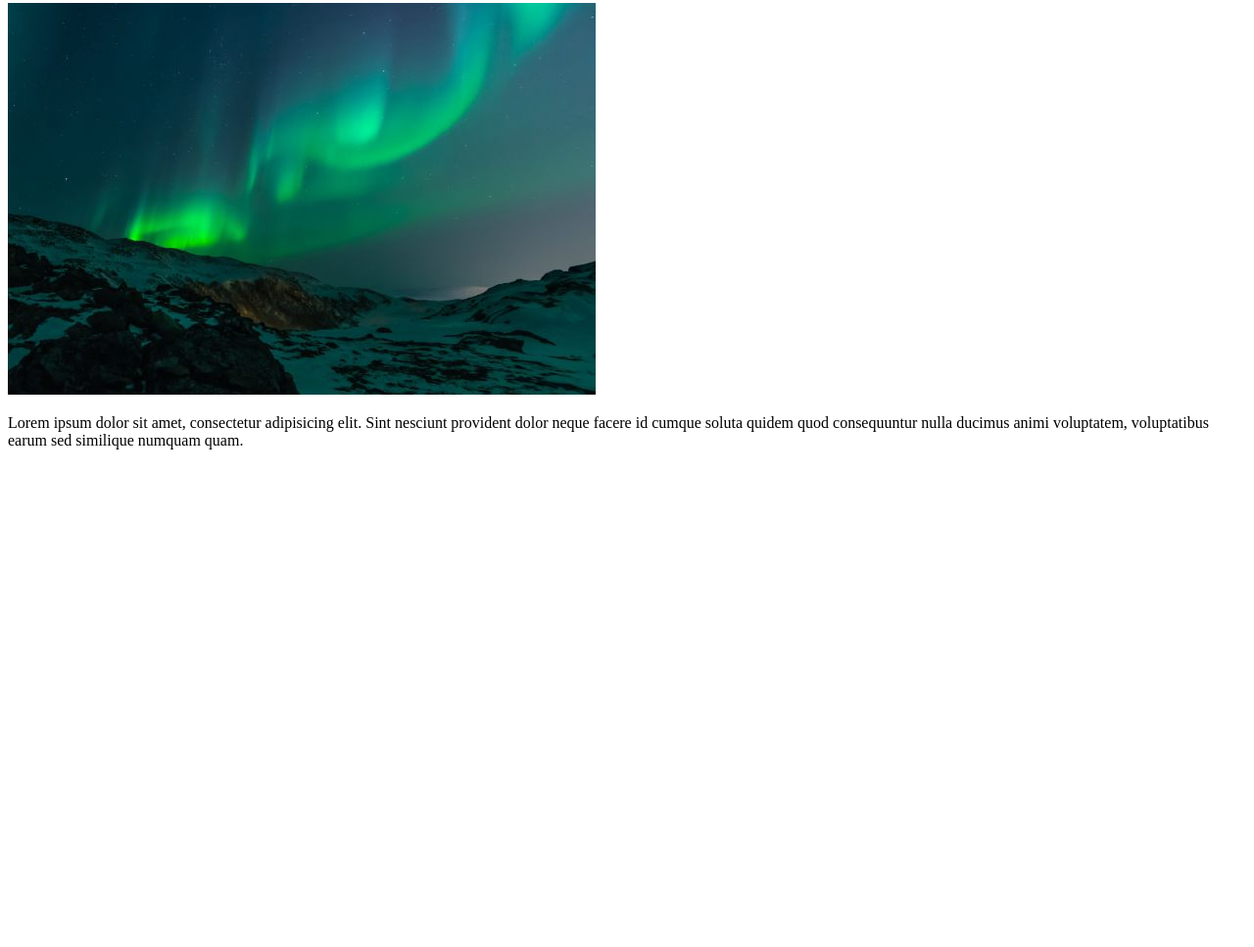
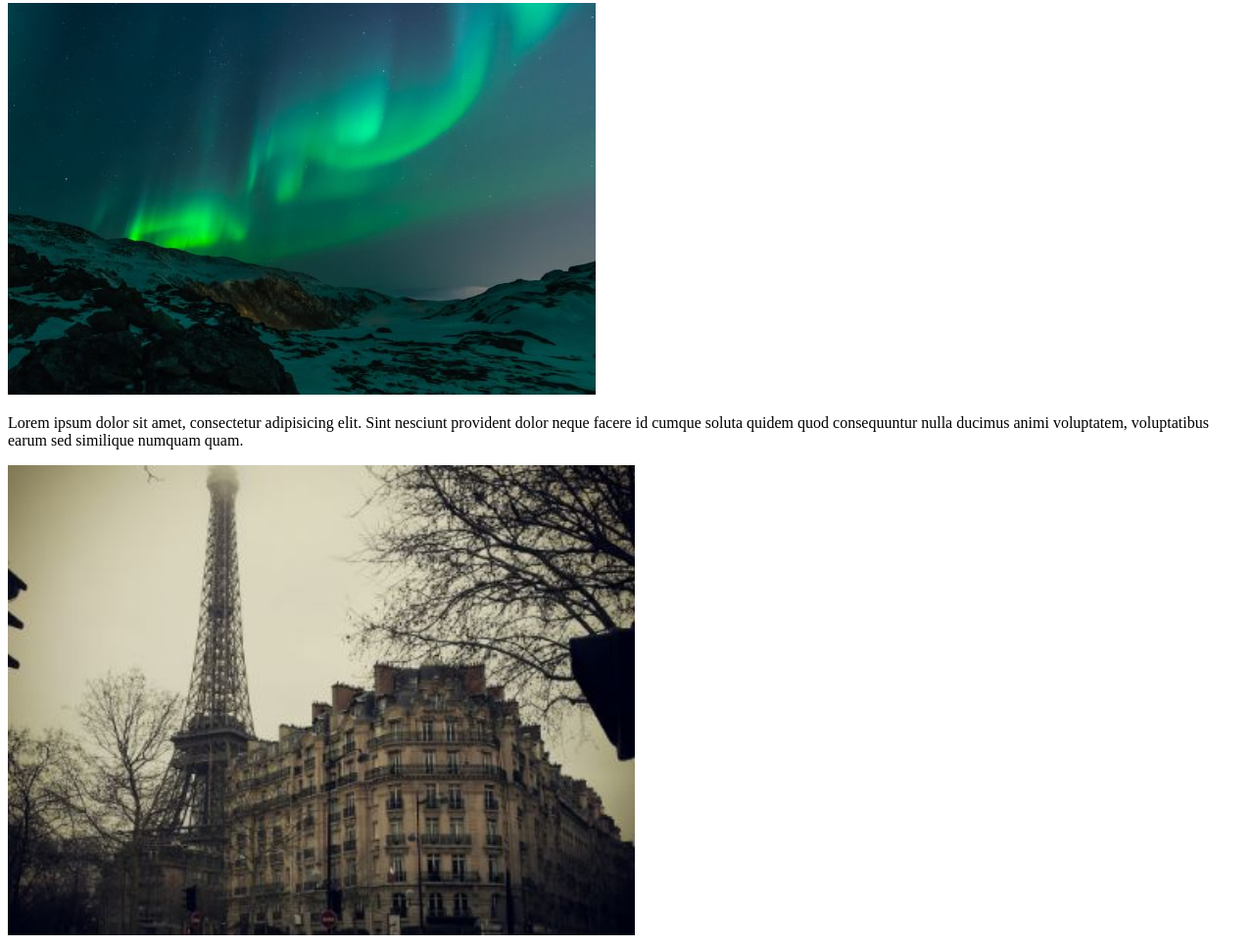
Before and after one commit to tam1512/hello-world.git.io, a plain HTML site: page index.html in a window 1280 px wide. Shown: the part 163-1130 px from the top of the page at 98% size. Before the commit the page ends 800 px from the top, so only its background shows below. Drawn offline with Linux system fonts and the light colour scheme.

Commit message:
Updated index.html. Resized image

```diff
--- a/index.html
+++ b/index.html
@@ -22,5 +22,8 @@
       nulla ducimus animi voluptatem, voluptatibus earum sed similique numquam
       quam.
     </p>
+    <div>
+      <img src="paris.jpg" alt="Paris" style="width: 100%; max-width: 640px" />
+    </div>
   </body>
 </html>
```
